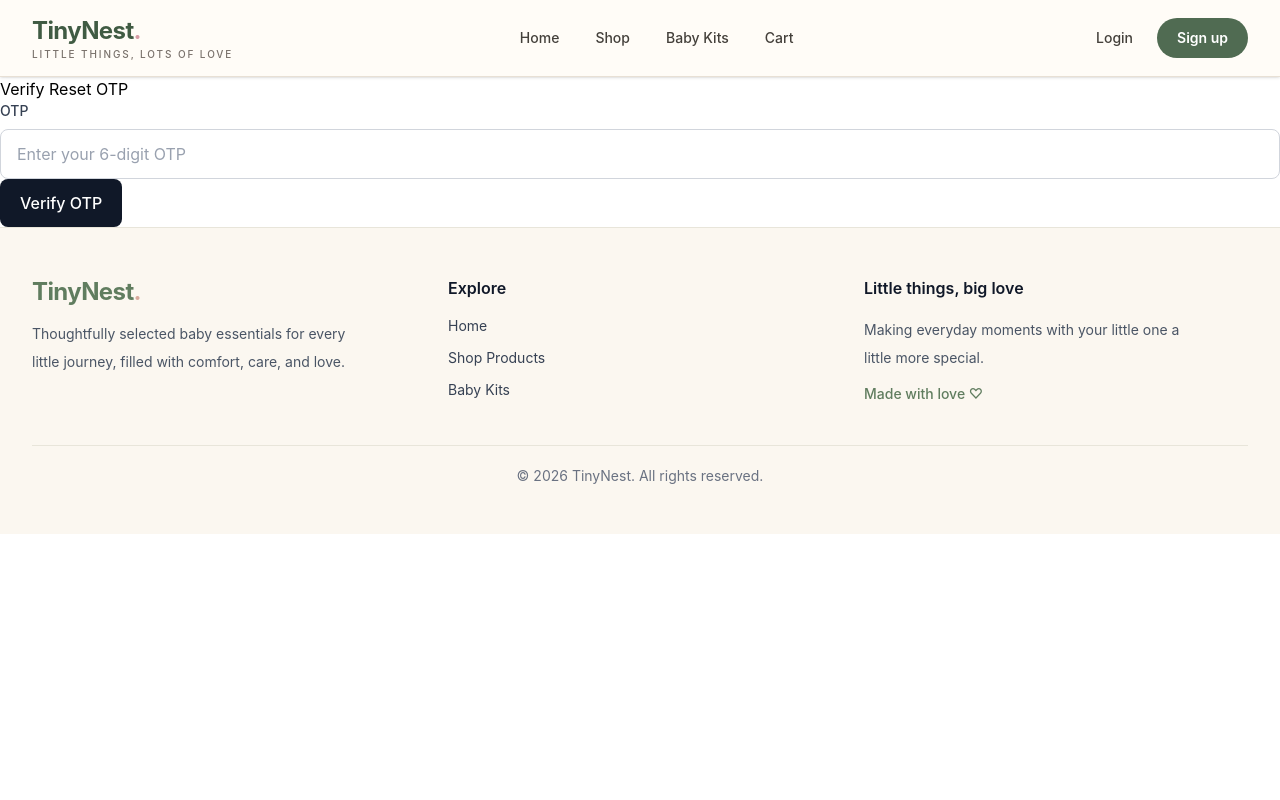
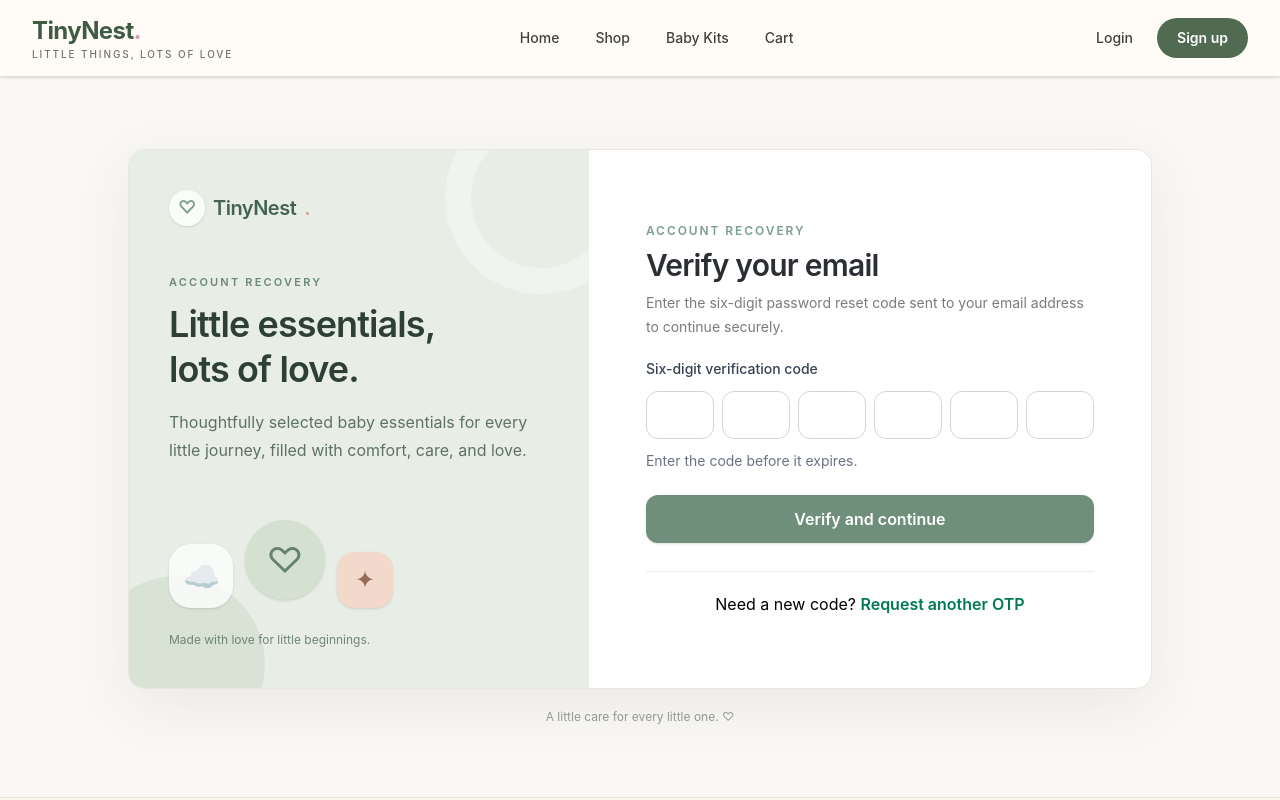
Before and after one commit to ayshasahva-stack/tinynest, a React app in the folder frontend/: page /verify-reset-otp in a window 1280 px wide. Shown: the top 800 px of the page. Built offline with nearby package versions, Linux system fonts and the light colour scheme; the HTML template or start-up script is replaced by a standard one.

Commit message:
feat: style verifyResetOtp and ForgotPassword wirh tinynest auth design

```diff
--- a/frontend/src/pages/auth/ForgotPassword.jsx
+++ b/frontend/src/pages/auth/ForgotPassword.jsx
@@ -1,80 +1,122 @@
 
-// Import React's useState hook
 import { useState } from "react";
+import { Link, useNavigate } from "react-router-dom";
+import { useDispatch, useSelector } from "react-redux";
 
-// Import reusable form components
 import Input from "../../components/Input";
 import Button from "../../components/Button";
-// Import Redux hooks
-import { useDispatch, useSelector } from "react-redux";
+import AuthLayout from "../../components/AuthLayout";
 
-// Import the forgot password thunk
 import { forgotPasswordThunk } from "../../features/auth/authThunk";
-
-// Import the authentication selectors
 import {
     selectAuthLoading,
     selectAuthError,
 } from "../../features/auth/authSelectors";
 
-// Forgot Password page component
 function ForgotPassword() {
-    // Store the email entered by the user
+    // Store the email entered by the user.
     const [email, setEmail] = useState("");
-    // Get the Redux dispatch function
+
+    // Store client-side validation errors separately.
+    const [validationError, setValidationError] = useState("");
+
     const dispatch = useDispatch();
+    const navigate = useNavigate();
 
-// Get the current authentication loading state
+    // Read the request status and backend error from Redux.
     const loading = useSelector(selectAuthLoading);
-
-// Get the current authentication error
     const error = useSelector(selectAuthError);
 
-    // Handle the forgot password form submission
-    // Handle the forgot password form submission
+
 const handleSubmit = async (event) => {
-    // Prevent the browser from refreshing the page
   event.preventDefault();
+  setValidationError("");
+
+  const cleanedEmail = email.trim();
+
+  if (!cleanedEmail) {
+    setValidationError("Please enter your email address.");
+    return;
+  }
+
+  if (!/^[^\s@]+@[^\s@]+\.[^\s@]+$/.test(cleanedEmail)) {
+    setValidationError("Please enter a valid email address.");
+    return;
+  }
 
   try {
-        // Send the email to the backend
-        const response = await dispatch(
-            forgotPasswordThunk(email)
-        ).unwrap();
+    // unwrap() throws if the Redux thunk is rejected.
+    await dispatch(forgotPasswordThunk(cleanedEmail)).unwrap();
 
-        // Show the backend response for now
-        console.log(response);
+    // Navigate only after a successful response.
+    navigate(
+      `/verify-reset-otp?email=${encodeURIComponent(cleanedEmail)}`
+    );
   } catch (error) {
-        // Log the error for now
-        console.error(error);
+    // Stay on this page and let the Redux error selector display the error.
+    console.error("Forgot password failed:", error);
   }
 };
 
+
+    // Show validation errors first, otherwise show the API error.
+    const displayedError = validationError || error;
+
     return (
-        <main>
-            <h1>Forgot Password</h1>
-            {/* Show an error when the request fails */}
-{error && (
-    <p className="mb-4 text-sm text-red-600">
-        {error}
+        <AuthLayout
+            eyebrow="ACCOUNT RECOVERY"
+            title="Forgot your password?"
+            description="It happens! Enter the email address linked to your TinyNest account and we'll help you reset your password."
+            footer={
+                <p className="text-sm text-[#707771] dark:text-[#B5BDB7]">
+                    Remember your password?{" "}
+                    <Link
+                        to="/login"
+                        className="font-semibold text-[#5F816D] hover:underline dark:text-[#B4D0BB]"
+                    >
+                        Sign in
+                    </Link>
+                </p>
+            }
+        >
+            {/* Display validation and backend errors accessibly. */}
+            {displayedError && (
+                <p
+                    role="alert"
+                    className="mb-5 rounded-lg border border-red-200 bg-red-50 px-4 py-3 text-sm text-red-700 dark:border-red-900 dark:bg-red-950/40 dark:text-red-300"
+                >
+                    {typeof displayedError === "string"
+                        ? displayedError
+                        : "We couldn't request a password reset. Please try again."}
                 </p>
             )}
 
-            <form onSubmit={handleSubmit}>
+            <form onSubmit={handleSubmit} className="space-y-5">
+                {/* Email address associated with the account. */}
                 <Input
-                    label="Email"
+                    label="Registered email address"
                     type="email"
                     name="email"
                     value={email}
-                    onChange={(event) => setEmail(event.target.value)}
-                    placeholder="Enter your registered email"
+                    onChange={(event) => {
+                        setEmail(event.target.value);
+                        setValidationError("");
+                    }}
+                    placeholder="you@example.com"
+                    disabled={loading}
                 />
 
-                <Button type="submit" disabled={loading}>
-    {loading ? "Sending OTP..." : "Send Reset OTP"}
+                {/* Disable repeated requests while the API call is pending. */}
+                <Button
+                    type="submit"
+                    variant="auth"
+                    fullWidth
+                    disabled={loading}
+                >
+                    {loading ? "Sending reset OTP..." : "Send reset OTP"}
                 </Button>
             </form>
-        </main>
+        </AuthLayout>
     );
 }
 
--- a/frontend/src/pages/auth/verifyResetOtp.jsx
+++ b/frontend/src/pages/auth/verifyResetOtp.jsx
@@ -1,95 +1,223 @@
-// Import React's useState hook
-// Import React's useState hook
-import { useState } from "react";
 
-// Import React Router hooks
-import { useNavigate, useSearchParams } from "react-router-dom";
-
-// Import Redux hooks
+import { useRef, useState } from "react";
+import { Link, useNavigate, useSearchParams } from "react-router-dom";
 import { useDispatch, useSelector } from "react-redux";
 
-// Import reusable form components
-import Input from "../../components/Input";
 import Button from "../../components/Button";
+import AuthLayout from "../../components/AuthLayout";
 
-// Import the reset OTP thunk
 import { verifyResetOtpThunk } from "../../features/auth/authThunk";
-
-// Import authentication selectors
 import {
     selectAuthLoading,
     selectAuthError,
 } from "../../features/auth/authSelectors";
 
-// Verify Reset OTP page component
 function VerifyResetOtp() {
-    // Store the OTP entered by the user
-    const [otp, setOtp] = useState("")
-    // Get the email from the URL
+    // Store the six OTP digits as a string.
+    const [otp, setOtp] = useState("");
+
+    // Store client-side validation errors separately from API errors.
+    const [validationError, setValidationError] = useState("");
+    // Store OTP verification errors locally so they appear on the page.
+    const [apiError, setApiError] = useState("");
+
+    // Keep references to all six inputs for automatic focus management.
+    const otpRefs = useRef([]);
+
+    // Read the email passed from the Forgot Password page.
     const [searchParams] = useSearchParams();
-
-    // Get the email value
     const email = searchParams.get("email") || "";
 
-    // Get Redux dispatch
     const dispatch = useDispatch();
-
-    // Get navigation function
     const navigate = useNavigate();
 
-    // Get authentication loading state
+    // Read loading and error states from Redux.
     const loading = useSelector(selectAuthLoading);
+    const error = useSelector(selectAuthError);
 
-    // Get authentication error
-    const error = useSelector(selectAuthError);;
+    // Handle typing into an OTP box.
+    const handleOtpChange = (index, value) => {
+        // Allow only digits and use the last digit if multiple are typed.
+        const digit = value.replace(/\D/g, "").slice(-1);
 
-    // Handle the OTP form submission
-    // Handle reset OTP form submission
-    const handleSubmit = async (event) => {
-        // Prevent the browser from refreshing the page
-        event.preventDefault();
+        const updatedOtp = otp.split("");
+        updatedOtp[index] = digit;
 
-        try {
-            // Send email and OTP to the backend
-            await dispatch(
-                verifyResetOtpThunk({
-                    email,
-                    otp,
-                })
-            ).unwrap();
+        // Keep the OTP at a maximum of six digits.
+        setOtp(updatedOtp.join("").slice(0, 6));
+        setValidationError("");
 
-            // Move to the password reset page
-            navigate("/reset-password");
-        } catch (error) {
-            // Log the verification error for now
-            console.error(error);
+        // Move to the next box after entering a digit.
+        if (digit && index < 5) {
+            otpRefs.current[index + 1]?.focus();
         }
     };
 
+    // Support backspace and arrow-key navigation.
+    const handleOtpKeyDown = (event, index) => {
+        if (
+            event.key === "Backspace" &&
+            !event.currentTarget.value &&
+            index > 0
+        ) {
+            otpRefs.current[index - 1]?.focus();
+        }
+
+        if (event.key === "ArrowLeft" && index > 0) {
+            otpRefs.current[index - 1]?.focus();
+        }
+
+        if (event.key === "ArrowRight" && index < 5) {
+            otpRefs.current[index + 1]?.focus();
+        }
+    };
+
+    // Allow users to paste the complete OTP into any box.
+    const handleOtpPaste = (event) => {
+        event.preventDefault();
+
+        const pastedOtp = event.clipboardData
+            .getData("text")
+            .replace(/\D/g, "")
+            .slice(0, 6);
+
+        if (!pastedOtp) return;
+
+        setOtp(pastedOtp);
+        setValidationError("");
+
+        // Focus the next empty box, or the last box if all six are filled.
+        const nextIndex = Math.min(pastedOtp.length, 5);
+        otpRefs.current[nextIndex]?.focus();
+    };
+
+    // Validate the form and verify the reset OTP.
+
+    const handleSubmit = async (event) => {
+        event.preventDefault();
+
+        setValidationError("");
+        setApiError("");
+
+        if (!email.trim()) {
+            setValidationError(
+                "Email address is missing. Please request a new reset OTP."
+            );
+            return;
+        }
+
+        if (!/^\d{6}$/.test(otp)) {
+            setValidationError("Please enter all six OTP digits.");
+            return;
+        }
+
+        try {
+            await dispatch(
+                verifyResetOtpThunk({ email, otp })
+            ).unwrap();
+
+            // Navigate only when OTP verification succeeds.
+            navigate("/reset-password");
+        } catch (error) {
+            // unwrap() can throw the string supplied by rejectWithValue().
+            const message =
+                typeof error === "string"
+                    ? error
+                    : error?.message ||
+                    "Invalid or expired OTP. Please try again.";
+
+            setApiError(message);
+        }
+    };
+
+
+    // Prefer local validation messages over API errors.
+    const displayedError = validationError || apiError || error;
+
     return (
-        <main>
-            <h1>Verify Reset OTP</h1>
-            {/* Show the verification error when one exists */}
-            {error && (
-                <p className="mb-4 text-sm text-red-600">
-                    {error}
+        <AuthLayout
+            eyebrow="ACCOUNT RECOVERY"
+            title="Verify your email"
+            description="Enter the six-digit password reset code sent to your email address to continue securely."
+            footer={
+                <p>
+                    Need a new code?{" "}
+                    <Link
+                        to={`/forgot-password`}
+                        className="font-semibold text-emerald-700 hover:underline dark:text-emerald-400"
+                    >
+                        Request another OTP
+                    </Link>
+                </p>
+            }
+        >
+            {/* Show validation and API errors accessibly. */}
+            {displayedError && (
+                <p
+                    role="alert"
+                    className="mb-4 rounded-xl border border-red-200 bg-red-50 px-4 py-3 text-sm text-red-700 dark:border-red-900 dark:bg-red-950/40 dark:text-red-300"
+                >
+                    {typeof displayedError === "string"
+                        ? displayedError
+                        : "OTP verification failed. Please try again."}
                 </p>
             )}
-            <form onSubmit={handleSubmit}>
-                <Input
-                    label="OTP"
-                    type="text"
-                    name="otp"
-                    value={otp}
-                    onChange={(event) => setOtp(event.target.value)}
-                    placeholder="Enter your 6-digit OTP"
-                />
 
-                <Button type="submit">
-                    Verify OTP
+            {/* OTP entry form */}
+            <form onSubmit={handleSubmit} className="space-y-6">
+                <div>
+                    <label
+                        htmlFor="otp-0"
+                        className="mb-3 block text-sm font-medium text-gray-700 dark:text-gray-200"
+                    >
+                        Six-digit verification code
+                    </label>
+
+                    <div className="flex justify-between gap-2">
+                        {Array.from({ length: 6 }, (_, index) => (
+                            <input
+                                key={index}
+                                ref={(element) => {
+                                    otpRefs.current[index] = element;
+                                }}
+                                id={`otp-${index}`}
+                                type="text"
+                                inputMode="numeric"
+                                autoComplete={
+                                    index === 0 ? "one-time-code" : "off"
+                                }
+                                aria-label={`OTP digit ${index + 1}`}
+                                value={otp[index] || ""}
+                                onChange={(event) => {
+                                    handleOtpChange(index, event.target.value);
+                                    setApiError("");
+                                }}
+                                onKeyDown={(event) =>
+                                    handleOtpKeyDown(event, index)
+                                }
+                                onPaste={handleOtpPaste}
+                                disabled={loading}
+                                maxLength={1}
+                                className="h-12 min-w-0 flex-1 rounded-xl border border-gray-300 bg-white text-center text-lg font-semibold text-gray-900 outline-none transition focus:border-emerald-600 focus:ring-2 focus:ring-emerald-100 disabled:opacity-60 dark:border-gray-600 dark:bg-gray-800 dark:text-white dark:focus:border-emerald-400 dark:focus:ring-emerald-900"
+                            />
+                        ))}
+                    </div>
+
+                    <p className="mt-3 text-sm text-gray-500 dark:text-gray-400">
+                        Enter the code before it expires.
+                    </p>
+                </div>
+
+                <Button
+                    type="submit"
+                    variant="auth"
+                    fullWidth
+                    disabled={loading}
+                >
+                    {loading ? "Verifying code..." : "Verify and continue"}
                 </Button>
             </form>
-        </main>
+        </AuthLayout>
     );
 }
 
```
Also changed, not shown: 1 other file (tests, documents, lock files or other folders). Lines whose indentation alone changed are shown as unchanged.
